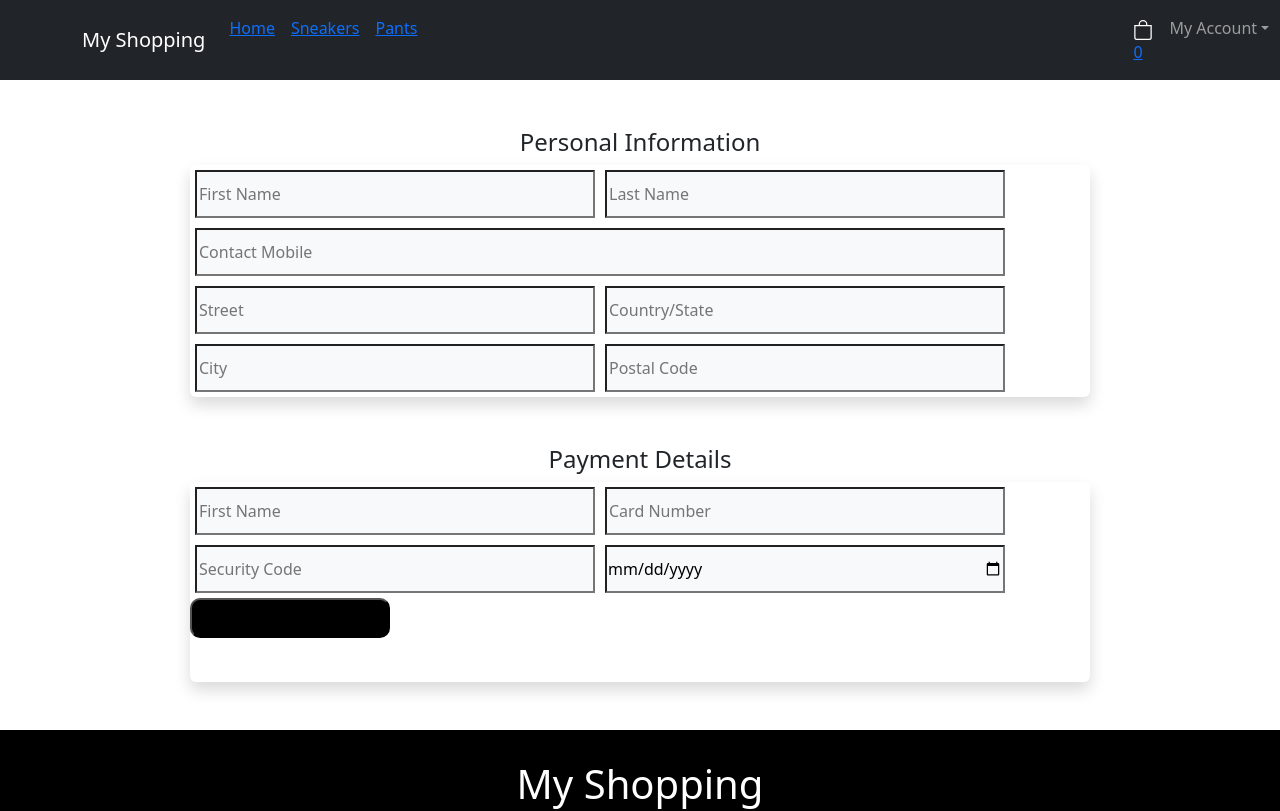
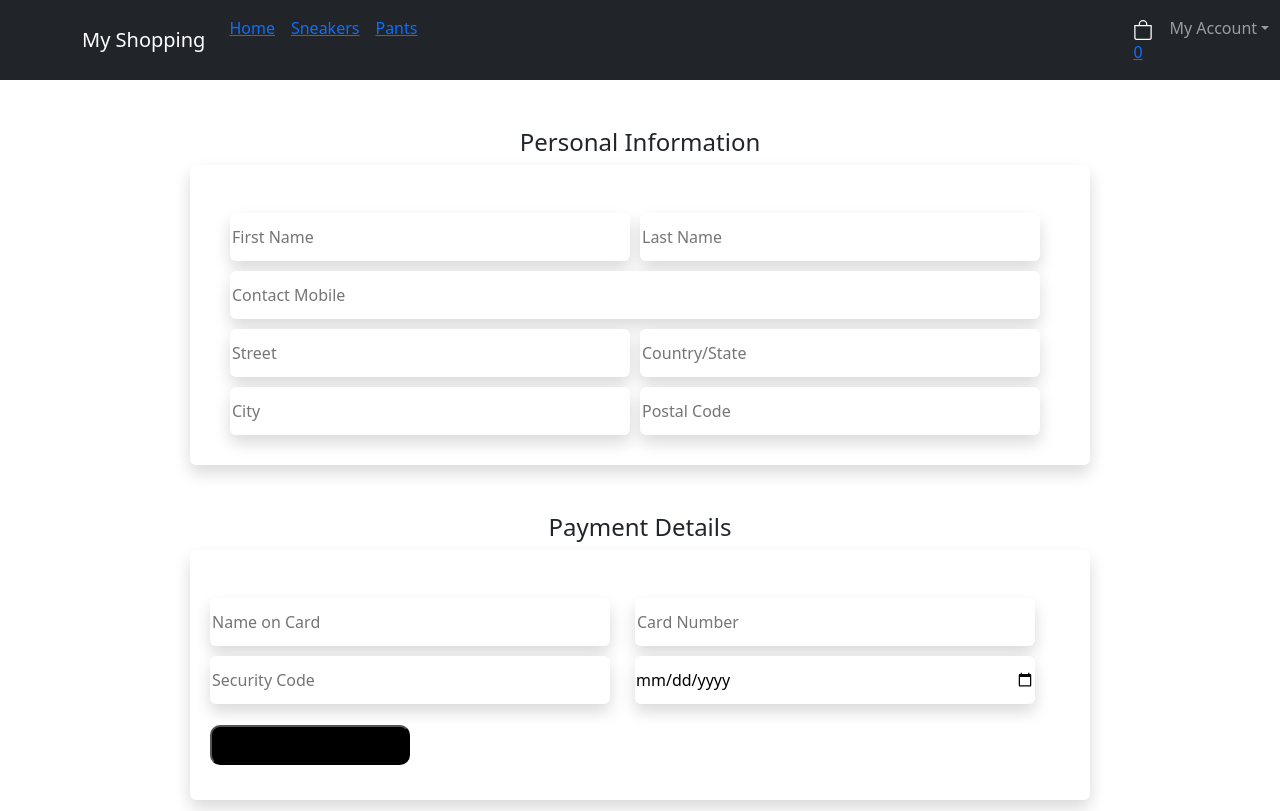
Before and after one commit to hitprofit70/my-vue-app, a React (Vite) app: page /checkout in a window 1280 px wide. Shown: the top 811 px of the page. Built offline with nearby package versions, Linux system fonts and the light colour scheme.

Commit message:
input fixed

```diff
--- a/src/components/CartSummary.jsx
+++ b/src/components/CartSummary.jsx
@@ -42,7 +42,7 @@ useEffect(() => {
             className="border"
             style={{ width: "250px", marginLeft: "auto", marginRight: "auto" }}
           >
-            Total: R{totalPrice}<br></br>({cart.length} items)
+            Total: R{new Intl.NumberFormat().format(totalPrice)}<br></br>({cart.length} items)
           </h6>
           <span
             className="border"
--- a/src/components/DeliveryForm.jsx
+++ b/src/components/DeliveryForm.jsx
@@ -6,28 +6,30 @@ const DeliveryForm = () => {
       <h4 className="text-center">Personal Information</h4>
       <form
         className="delivery-form shadow bg-body rounded"
-        style={{ width: "900px", marginLeft: "auto", marginRight: "auto" }}
+        style={{ width: "900px", height: "300px", marginLeft: "auto", marginRight: "auto" }}
       >
         <input
           type="text"
-          className="bg-light outline"
+          style={{ width: "400px", marginLeft: "40px"}}
+          className="bg-light shadow bg-body rounded mt-5"
           placeholder="First Name"
         />
-        <input type="text" className="bg-light" placeholder="Last Name" />
+        <input type="text" style={{ width: "400px"}} className="shadow bg-body rounded" placeholder="Last Name" />
         <input
           type="number"
-          className="bg-light"
-          style={{ width: "810px" }}
+          className="shadow bg-body rounded"
+          style={{ width: "810px", marginLeft: "40px"}}
           placeholder="Contact Mobile"
         />
-        <input type="text" className="bg-light" placeholder="Street" />
+        <input type="text" style={{ width: "400px", marginLeft: "40px"}} className="shadow bg-body rounded" placeholder="Street" />
         <input
           type="dropdown"
-          className="bg-light"
+          style={{ width: "400px"}}
+          className="shadow bg-body rounded"
           placeholder="Country/State"
         />
-        <input type="text" className="bg-light" placeholder="City" />
-        <input type="number" className="bg-light" placeholder="Postal Code" />
+        <input type="text" style={{ width: "400px", marginLeft: "40px"}} className="shadow bg-body rounded" placeholder="City" />
+        <input type="number" style={{ width: "400px"}} className="shadow bg-body rounded" placeholder="Postal Code" />
       </form>
     </div>
   );
--- a/src/components/PaymentForm.jsx
+++ b/src/components/PaymentForm.jsx
@@ -8,21 +8,22 @@ const PaymentForm = () => {
       </h4>
       <form
         className="delivery-form shadow bg-body rounded"
-        style={{ width: "900px", height: "200px", marginLeft: "auto", marginRight: "auto" }}
+        style={{ width: "900px", height: "250px", marginLeft: "auto", marginRight: "auto" }}
       >
         <input
           type="text"
-          className="bg-light outline"
-          placeholder="First Name"
+          style={{ width: "400px", marginLeft: "20px"}}
+          className="shadow bg-body rounded mt-5"
+          placeholder="Name on Card"
         />
-        <input type="text" className="bg-light" placeholder="Card Number" />
-        <input type="text" className="bg-light" placeholder="Security Code" />
+        <input type="number" style={{ width: "400px", marginLeft: "20px"}} className="shadow bg-body rounded" placeholder="Card Number" />
+        <input type="number" style={{ width: "400px", marginLeft: "20px"}} className="shadow bg-body rounded" placeholder="Security Code" />
         <input
           type="date"
-          className="bg-light"
-          placeholder="Expiration Date"
+          style={{ width: "400px", marginLeft: "20px"}}
+          className="shadow bg-body rounded"
         />
-        <button className="payment-button">Complete Purchase</button>
+        <button className="payment-button mt-3">Complete Purchase</button>
       </form>
     </div>
   );
--- a/src/index.css
+++ b/src/index.css
@@ -88,6 +88,8 @@ img {
   height: 2.5rem;
   border-radius: 10px;
   font-weight: bold;
+  margin-left: auto;
+  margin-left: 20px;
 }
 
 .payment-button:hover {
@@ -103,7 +105,9 @@ img {
 }
 
 .delivery-form input {
-  width: 400px;
   height: 3rem;
   margin: 5px;
+  border-radius: 5px;
+  border: none;
+  color: black;
 }
```
